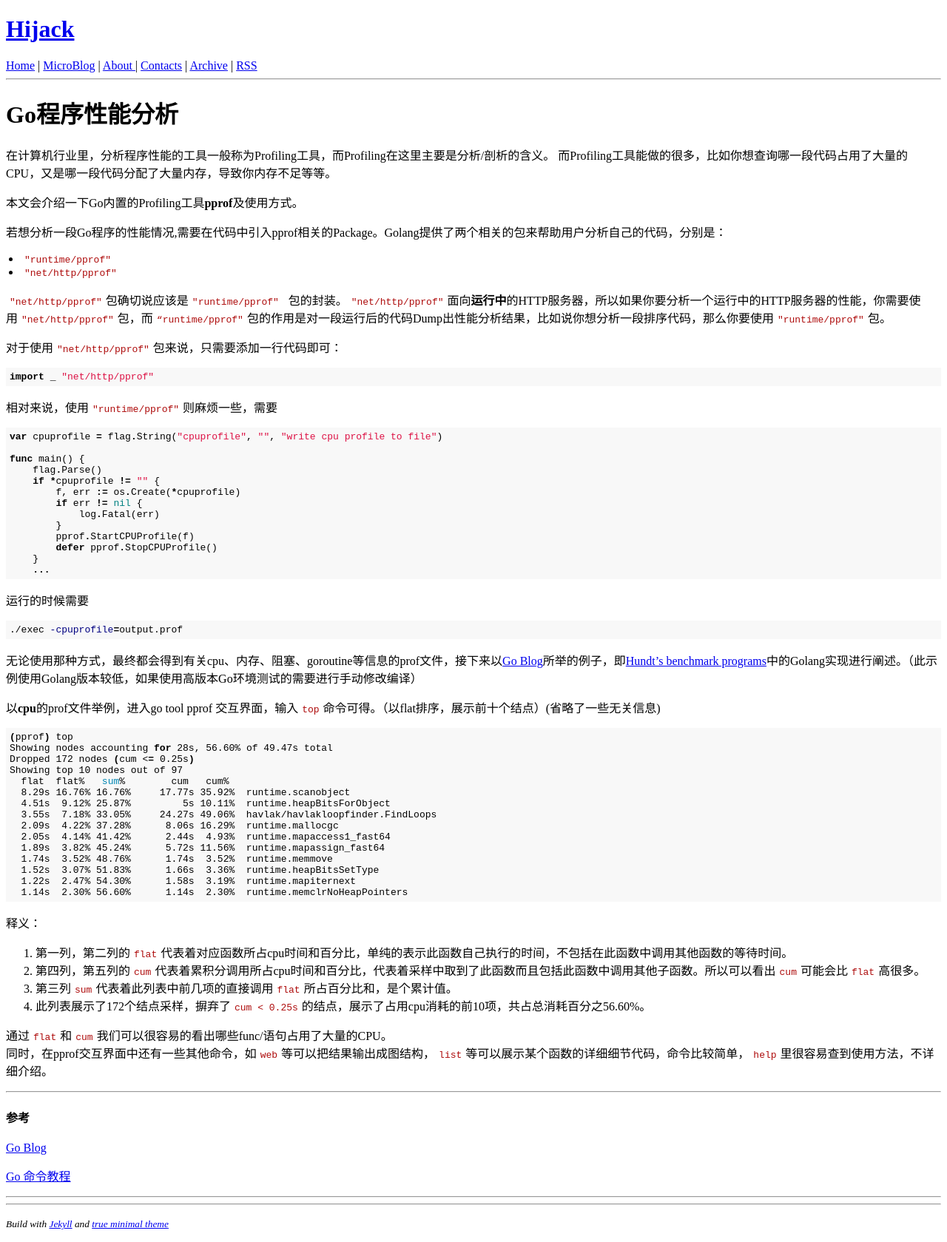
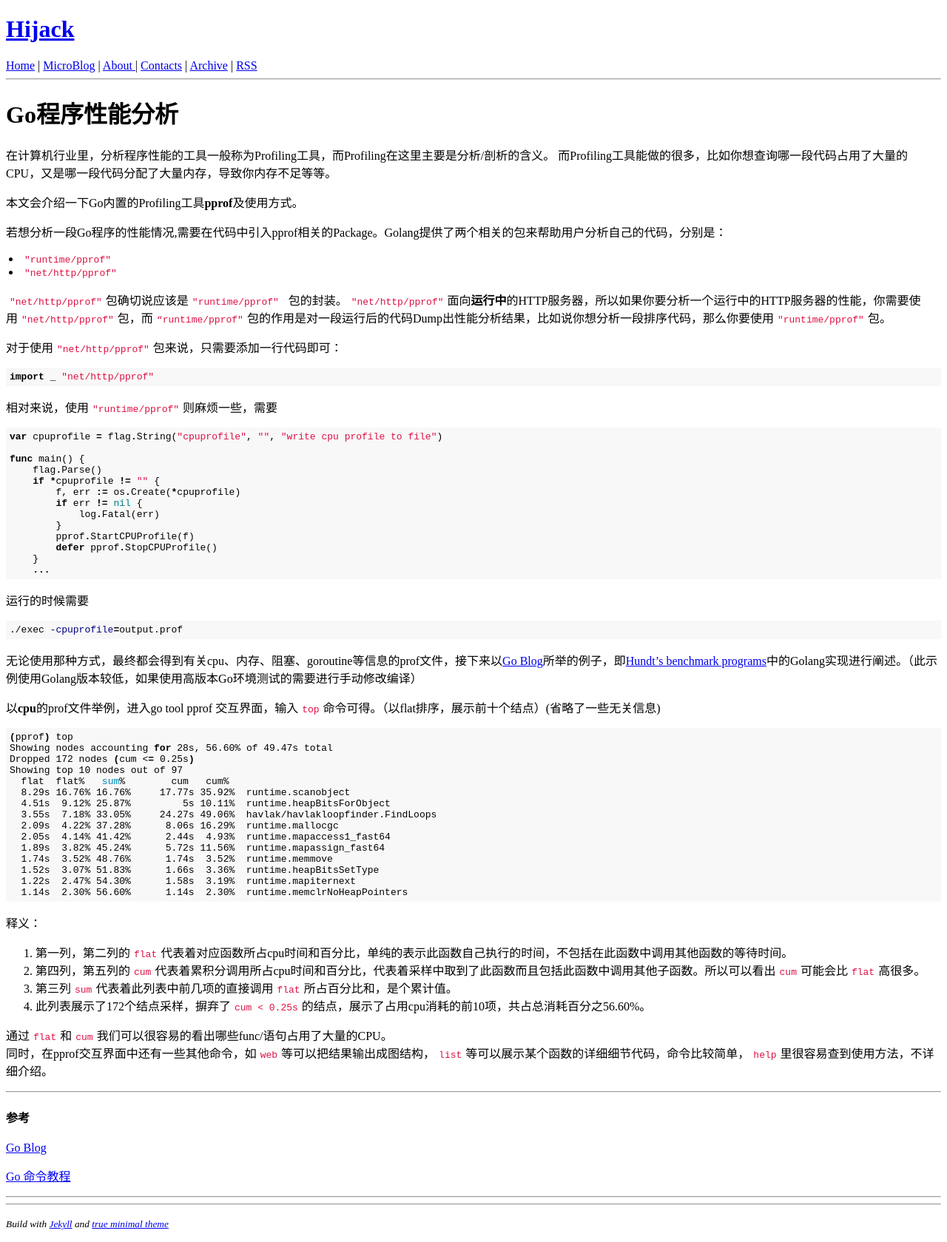
Before and after one commit to 120318/getupbuzz.github.io, a Jekyll site: the page built from my_collections/_posts/2018-03-17-Profilling Go Programs.md, in a window 1280 px wide. Shown: the whole page at 74% size. Built offline with Jekyll 4.4.1, drawn with Linux system fonts in a browser that asks for light colours; comment, search, counter and statistics services are not loaded.

Commit message:
fix: style

```diff
--- a/assets/css/style.css
+++ b/assets/css/style.css
@@ -32,7 +32,7 @@ pre code {
 }
 
 code {
-  color: #ae0c0c;
+  color: #d14;
   padding: 0px 5px;
 }
 
```
